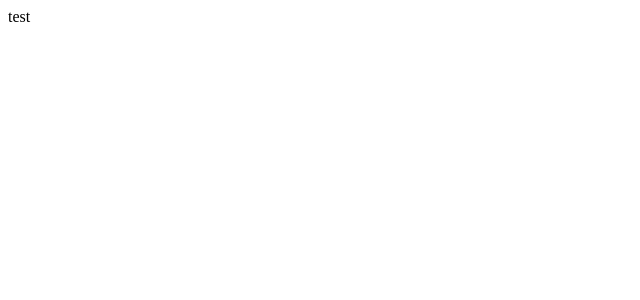
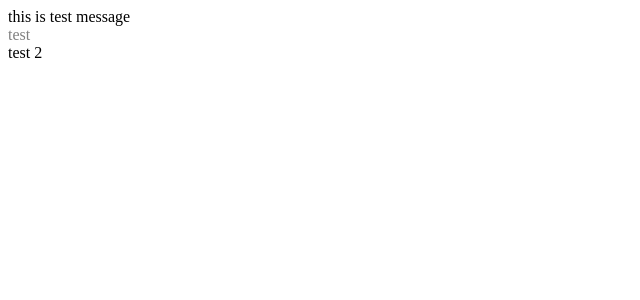
Before and after one commit to khongcodes/todo-ts-pract, a React (Create React App) app: page / in a window 1280 px wide. Shown: the top 300 px of the page, without its empty margins (0-640 px from the left). Built offline with nearby package versions, Linux system fonts and the light colour scheme.

Commit message:
add rudimentary layout component

```diff
--- a/package.json
+++ b/package.json
@@ -10,6 +10,7 @@
     "@types/node": "^12.0.0",
     "@types/react": "^16.9.0",
     "@types/react-dom": "^16.9.0",
+    "node-sass": "^4.14.1",
     "react": "^16.13.1",
     "react-dom": "^16.13.1",
     "react-scripts": "3.4.1",
--- a/src/App.tsx
+++ b/src/App.tsx
@@ -1,9 +1,19 @@
 import React from 'react';
 
+import Layout from './viewsCommon/Layout';
+
+import appStyles from './styles/App.module.sass'
+
 const App: React.FC = () => (
-  <div>
-    test
-  </div>
+  <Layout message="this is test message" >
+    <div className={appStyles.test} >
+      test
+    </div>
+
+    <div>
+      test 2
+    </div>
+  </Layout>
 )
 
 export default App;
--- /dev/null
+++ b/src/styles/App.module.sass
@@ -0,0 +1,2 @@
+.test
+  color: gray
--- /dev/null
+++ b/src/viewsCommon/Layout.tsx
@@ -0,0 +1,14 @@
+import React from 'react';
+
+type LayoutProps = {
+  message: string
+}
+
+const Layout: React.FC<LayoutProps> = ({ children, message }) => (
+  <div>
+    {message}
+    {children}
+  </div>
+)
+
+export default Layout
```
Also changed, not shown: 1 other file (tests, documents, lock files or other folders).
